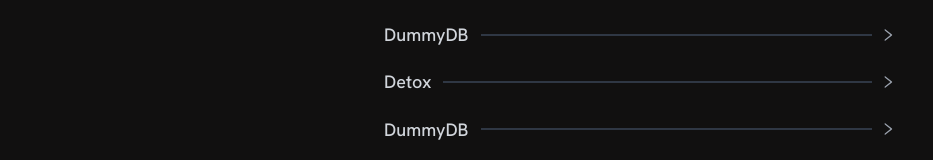
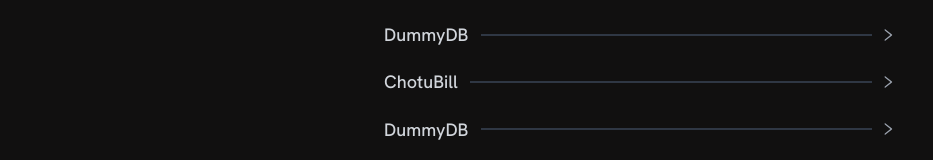
Before and after one commit to ayushbasak101/ayush.link, a Next.js app in the folder portfolio-main/: page /project in a window 1280 px wide. Shown: the part 208-368 px from the top of the page, without its empty margins (0-933 px from the left). Built offline with nearby package versions, Linux system fonts and the light colour scheme.

Commit message:
chotubill added

```diff
--- a/portfolio-main/constants/index.ts
+++ b/portfolio-main/constants/index.ts
@@ -89,23 +89,24 @@ export const Projects: Project[] = [
     ]
   },
   {
-    name: "Detox",
-    slug: "detox",
+    name: "ChotuBill",
+    slug: "cb",
     image: {
-      url: "/invoicely.png",
+      url: "/chotu.webp",
       width: 400,
       height: 200,
-      alt: "Invoicely - Create Beautiful & Professional Invoices"
+      alt: "ChotuBill - Create Beautiful & Professional Invoices for small bussi"
     },
     urls: {
-      liveUrl: "https://invoicely.gg/",
-      githubUrl: "https://github.com/legions-developer/invoicely"
+      liveUrl: "https://chotubill.vercel.app",
+      githubUrl: "https://github.com/IamBATMaN420/chotubill"
     },
-    description: "Invoicely is a simple and easy to use invoice generator where you can create beautiful and professional invoices in minutes. ~ Proudly OSS",
+    description: "Chotu Bill is a fast, no-login invoice generator built for freelancers and indie devs. Create clean, professional invoices in seconds — no clutter, no accounts. ~ Proudly OSS",
     tags: [
       "Next.js",
       "Typescript",
-      "Pdfjs"
+      "Pdfjs",
+      "Twilo"
     ]
   },
   {
```
Also changed, not shown: portfolio-main/public/chotu.webp (added).
